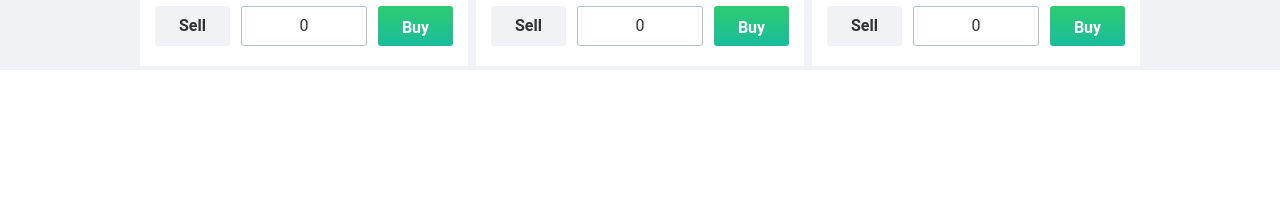
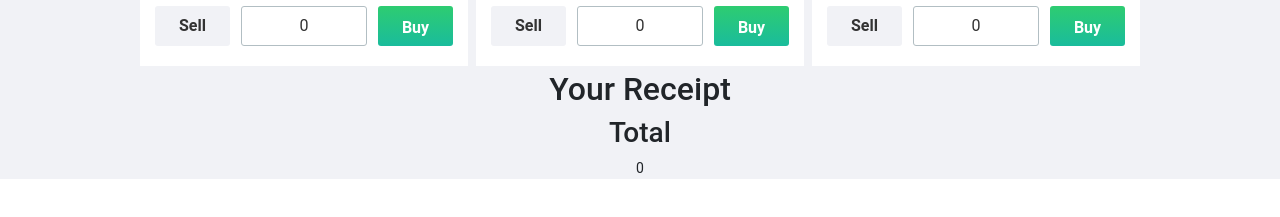
Before and after one commit to mrcbrbn5361/spend-money, a React (Create React App) app: page / in a window 1280 px wide. Shown: the part 5300-5517 px from the top of the page. Before the commit the page ends 5370 px from the top, so only its background shows below. Built offline with nearby package versions, Linux system fonts and the light colour scheme.

Commit message:
made all the functionality

```diff
--- a/src/App.js
+++ b/src/App.js
@@ -1,6 +1,7 @@
 import { useEffect, useState } from 'react';
 import './App.css';
 import { Item } from './components/Item';
+import TotalInfoItem from './components/TotalInfoItem';
 import store from './myStore';
 
 const money = 100_000_000_000;
@@ -10,12 +11,18 @@ function App() {
   const [items, setItems] = useState([]);
 
   let bank = money - Object.values(info).reduce((res, cur) => res + cur.count * cur.price, 0);
-  // if (Object.values(info).reduce((res, cur) => res + cur.count * cur.price, 0) > money) {
-  //   bank = 0;
-  // }
   useEffect(() => {
     setItems(store.items);
   }, []);
+
+  let totalSum = () => {
+    let arr = Object.values(info).filter((item) => item.count > 0);
+    let totalSum = 0;
+    for (let i = 0; i < arr.length; i++) {
+      totalSum = totalSum + arr[i].count * arr[i].price;
+    }
+    return totalSum;
+  };
   return (
     <div className="App">
       <header>
@@ -41,6 +48,19 @@ function App() {
             <Item key={item.id} bank={bank} onChange={setInfo} base={item} price={item.price} />
           ))}
         </div>
+
+        <div className="totalInfo row text-center mb-5">
+          <h2>Your Receipt</h2>
+          {Object.values(info)
+            .filter((item) => item.count > 0)
+            .map((item) => (
+              <TotalInfoItem totalInfo={item} />
+            ))}
+          <div className="total-price">
+            <h3>Total</h3>
+            <span>{totalSum()}</span>
+          </div>
+        </div>
       </div>
     </div>
   );
--- a/src/components/Item.jsx
+++ b/src/components/Item.jsx
@@ -36,9 +36,12 @@ export const Item = ({ base, onChange, price, bank }) => {
 
   useEffect(() => {
     onChange((prev) => {
+      // console.log(prev);
       return {
         ...prev,
-        [base.name]: {
+        [base.id]: {
+          id: base.id,
+          name: base.name,
           price,
           count,
         },
--- /dev/null
+++ b/src/components/TotalInfoItem.js
@@ -0,0 +1,13 @@
+import React from 'react';
+
+const TotalInfoItem = ({ totalInfo }) => {
+  return (
+    <div className="totalInfo__item d-flex align-items-center justify-content-center">
+      <h5 className="m-2">{totalInfo.name}</h5>
+      <span className="m-2">x{totalInfo.count}</span>
+      <span className="m-2">${totalInfo.count * totalInfo.price}</span>
+    </div>
+  );
+};
+
+export default TotalInfoItem;
```
